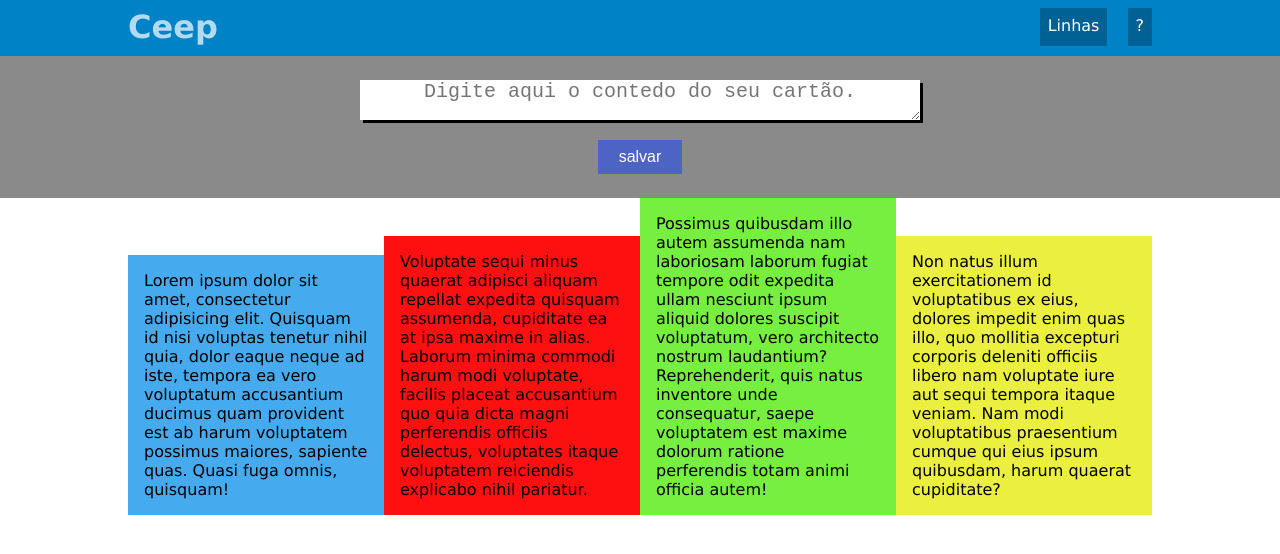
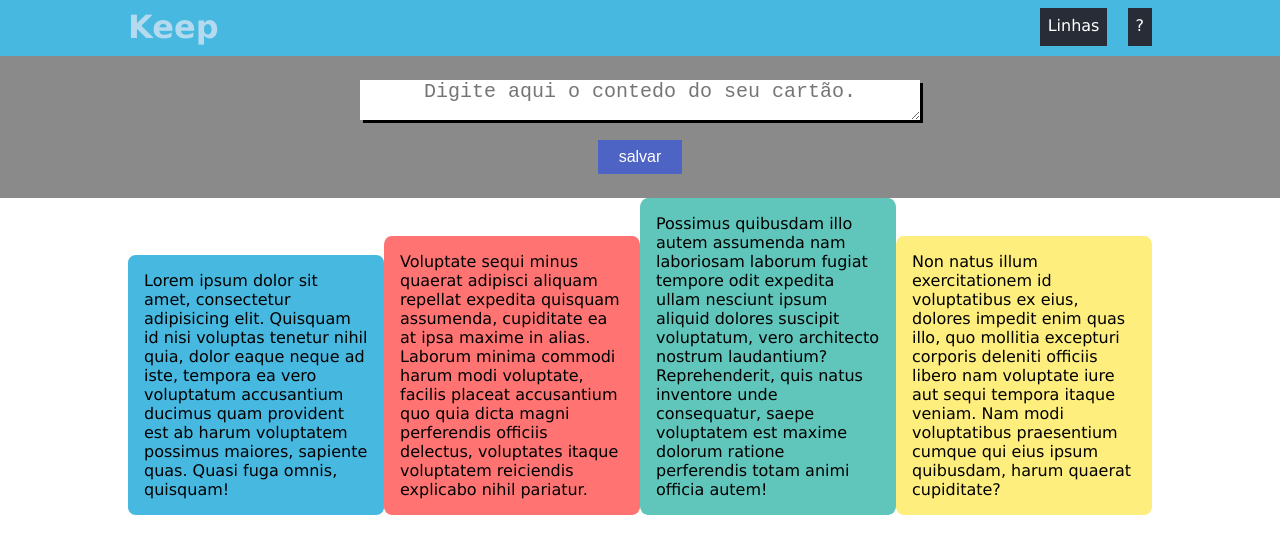
Before and after one commit to maxigor/ceep, a plain HTML site: page index.html in a window 1280 px wide. Drawn offline with Linux system fonts and the light colour scheme.

Commit message:
I really should've committed this when I finished it...

```diff
--- a/css/block/cards.css
+++ b/css/block/cards.css
@@ -2,6 +2,7 @@
    padding: 16px;
    display: inline-block;
    box-sizing: border-box;
+   border-radius: 3%;
    width: 25%;
    position: relative;
 }
@@ -50,17 +51,17 @@
 }
 
 [data-color="first"] {
-   background-color: #45AAEE;
+   background-color: #47b8e0;
 }
 
 [data-color="second"] {
-   background-color: #FF1010;
+   background-color: #ff7473;
 }
 
 [data-color="third"] {
-   background-color: #76EF40;
+   background-color: #60c5ba;
 }
 
 [data-color="fourth"] {
-   background-color: #EBEF40;
+   background-color: #feee7d;
 }
--- a/css/block/header.css
+++ b/css/block/header.css
@@ -1,5 +1,5 @@
 .header {
-   background-color: #0082C7;
+   background-color: #47b8e0;
    height: 40px;
    padding-top: 8px;
    padding-bottom: 8px;
@@ -16,7 +16,7 @@
 }
 
 .header-button {
-   background-color: #006195;
+   background-color: #282c37;
    font-size: 16px;
    color: #FFF;
    box-sizing: content-box;
--- a/index.html
+++ b/index.html
@@ -2,7 +2,7 @@
 <html lang="en">
    <head>
       <meta charset="utf-8">
-      <title>Ceep</title>
+      <title>Keep</title>
       <link rel="stylesheet" href="css/normalize.css">
       <link rel="stylesheet" href="css/base.css">
       <link rel="stylesheet" href="css/block/header.css">
@@ -11,7 +11,7 @@
    </head>
    <body>
       <header class="header container">
-         <h1 class="header-title">Ceep</h1>
+         <h1 class="header-title">Keep</h1>
          <nav class="header-menu">
             <ol>
                <li class="header-button">
```
